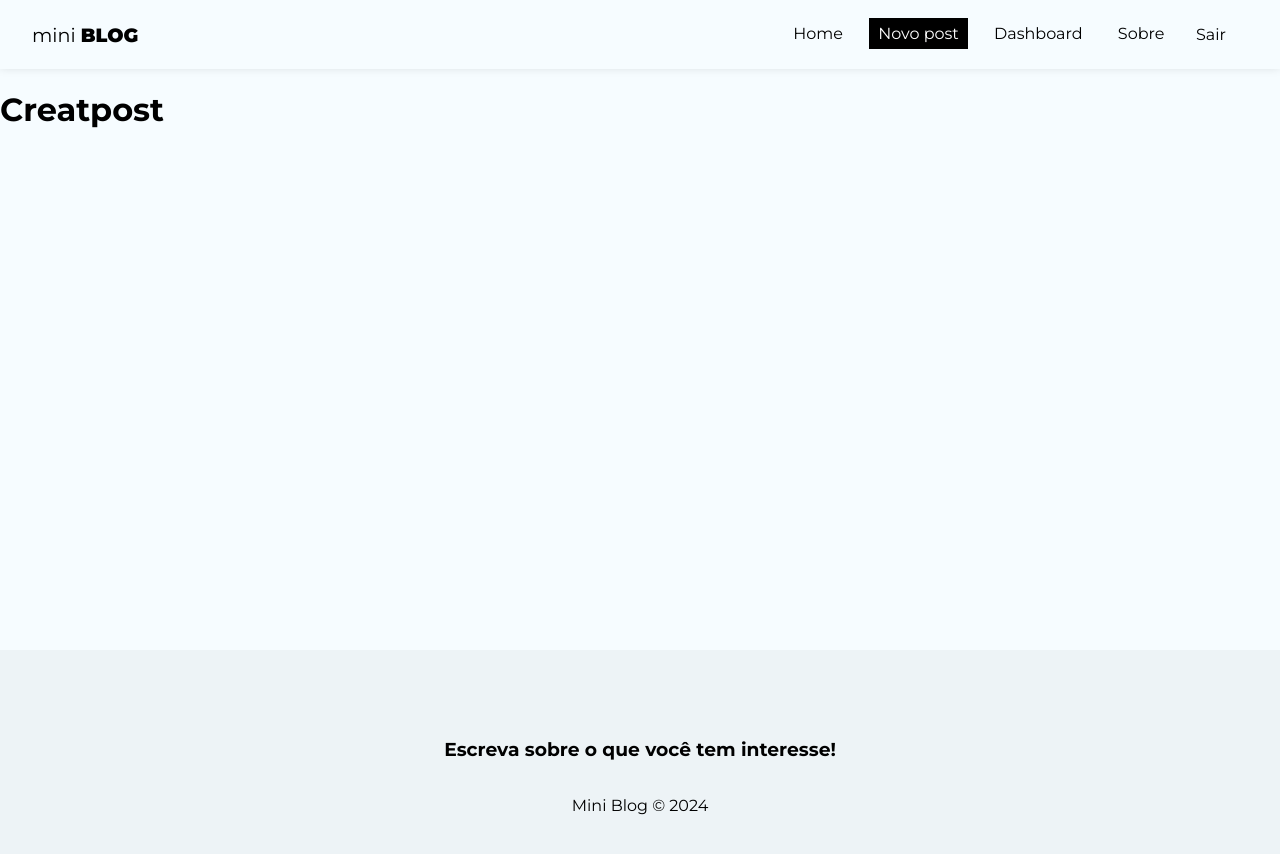
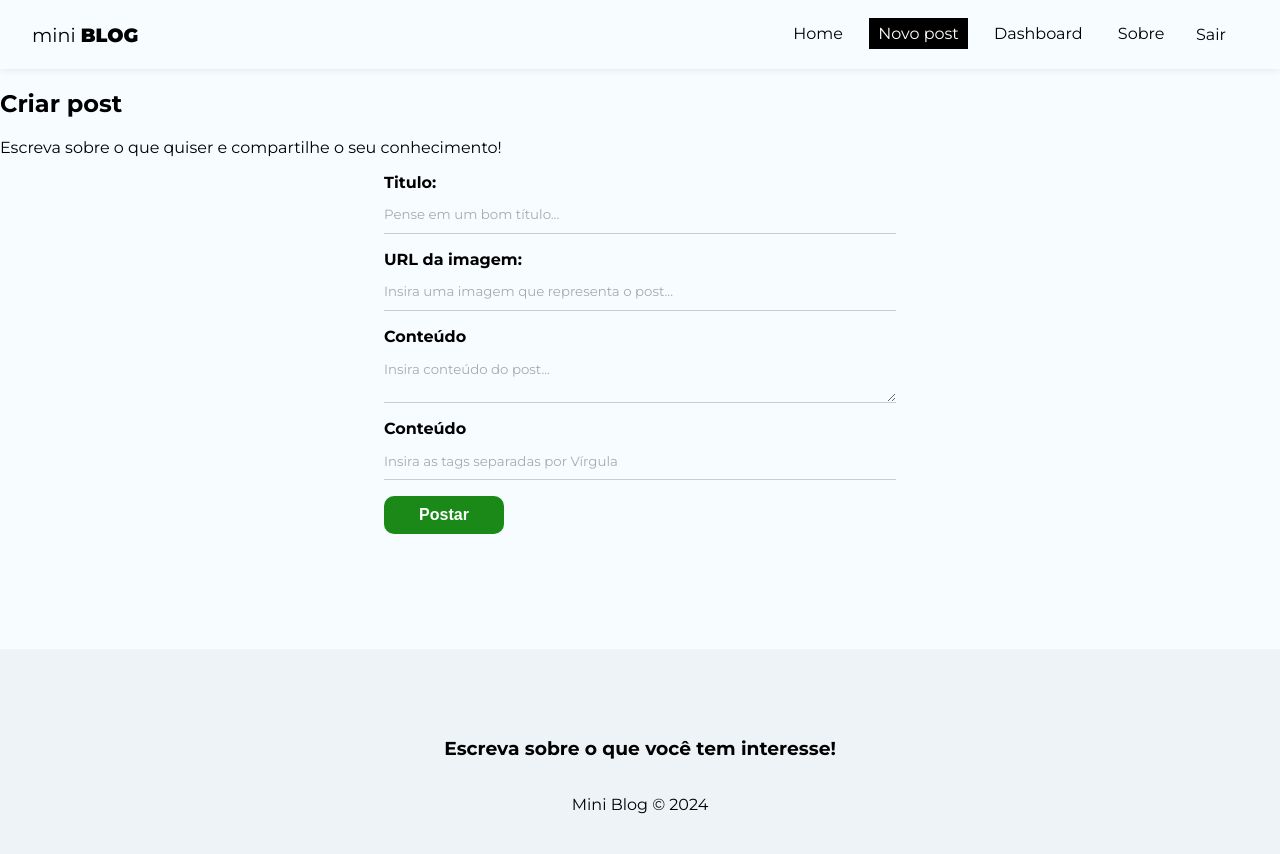
Before and after one commit to devpabloh/Projeto_miniBlog_react, a React (Create React App) app in the folder miniblog/: page /post/Createpost in a window 1280 px wide. Shown: the top 854 px of the page. Built offline with nearby package versions, Linux system fonts and the light colour scheme; no server answers; sample sign-in values are in the browser's storage.

Commit message:
atualização

```diff
--- a/miniblog/src/pages/Createpost/Createpost.js
+++ b/miniblog/src/pages/Createpost/Createpost.js
@@ -1,9 +1,55 @@
 import styles from "../Createpost/Createpost.module.css"
 
+import {useState} from "react";
+import {useNavigate} from "react-router-dom";
+import {useAuthValue} from "../../context/AuthContext"
+
 const Createpost = () => {
+
+  const [ title, setTitle] = useState("");
+  const [image, setImage] = useState("");
+  const [body, setBody] = useState("");
+  const [tags, setTags] = useState([]);
+  const [ formError, setFormError]= useState("");
+
+  const handleSubmit = (e)=>{
+    e.preventDefault();
+  }
+
   return (
-    <div>
-        <h1>Creatpost</h1>
+    <div className={styles.Create_post}>
+        <h2>Criar post</h2>
+        <p>Escreva sobre o que quiser e compartilhe o seu conhecimento!</p>
+        <form>
+          <label>
+            <span>Titulo:</span>
+            <input type="text" name="title" required placeholder="Pense em um bom título..." value={title} onChange={(e)=>setTitle(e.target.value)}/>
+
+          </label>
+          <label>
+            <span>URL da imagem:</span>
+            <input type="text" name="image" required placeholder="Insira uma imagem que representa o post..." value={image} onChange={(e)=>setImage(e.target.value)}/>
+
+          </label>
+          <label>
+            <span>Conteúdo</span>
+            <textarea name="body" required placeholder="Insira conteúdo do post..." value={body} onChange={(e)=>setBody(e.target.value)} ></textarea>
+
+          </label>
+
+          <label>
+            <span>Conteúdo</span>
+            <input name="tags" required placeholder="Insira as tags separadas por Vírgula" value={tags} onChange={(e)=>setTags(e.target.value)}/>
+          </label>
+          <button className="btn">Postar</button>
+    {/*       {!loading && <button className="btn">Entrar</button>}
+        {loading && (
+          <button className="btn" disabled>
+            Aguarde...
+          </button>
+        )}
+        {error && <p className="error">{error}</p>} */}
+        </form>
     </div>
   )
 }
--- a/miniblog/src/pages/Createpost/Createpost.module.css
+++ b/miniblog/src/pages/Createpost/Createpost.module.css
@@ -0,0 +1,12 @@
+.create_post{
+    text-align: center;
+}
+
+.create_post h2{
+    font-size: 2.2em;
+}
+
+.create_post p{
+    color: #aaa;
+    margin-bottom: 2em;
+}
```
Also changed, not shown: miniblog/src/hooks/useInsertDocument.js (added, +68 -0 lines).
